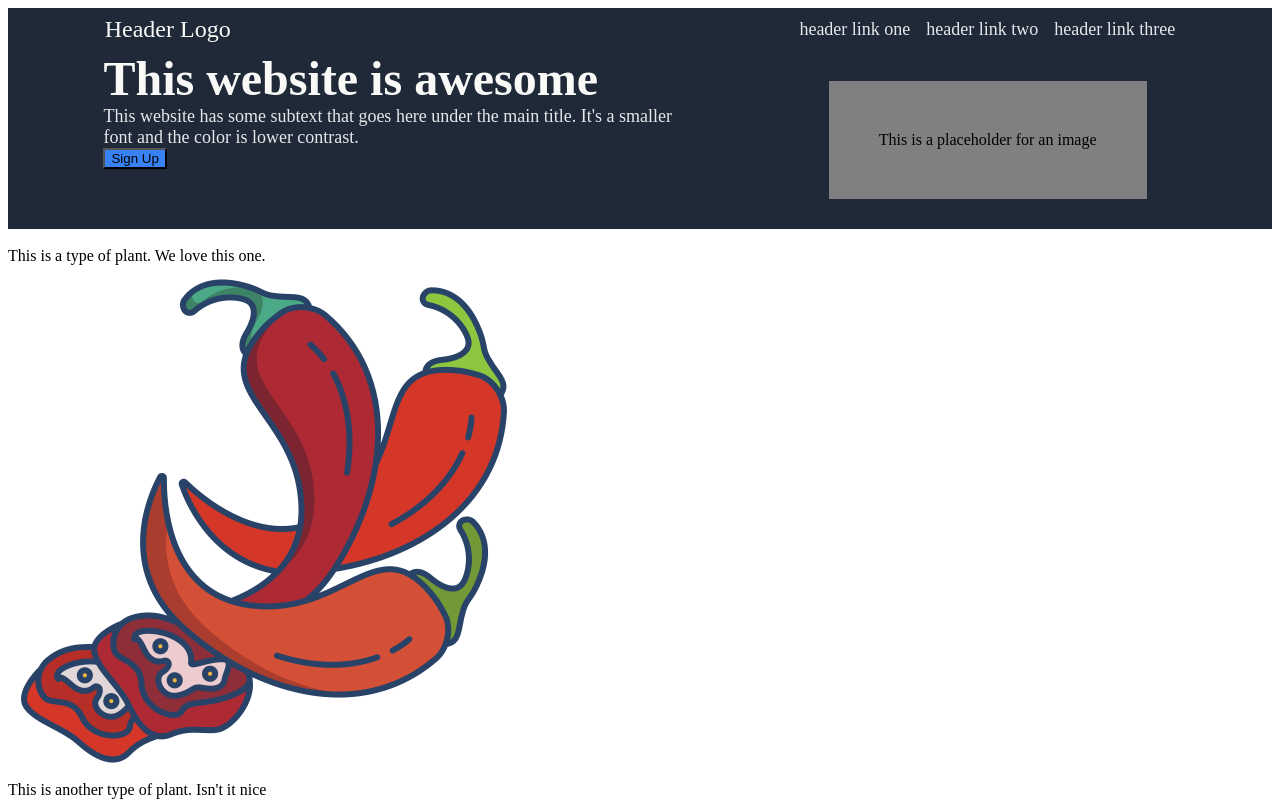
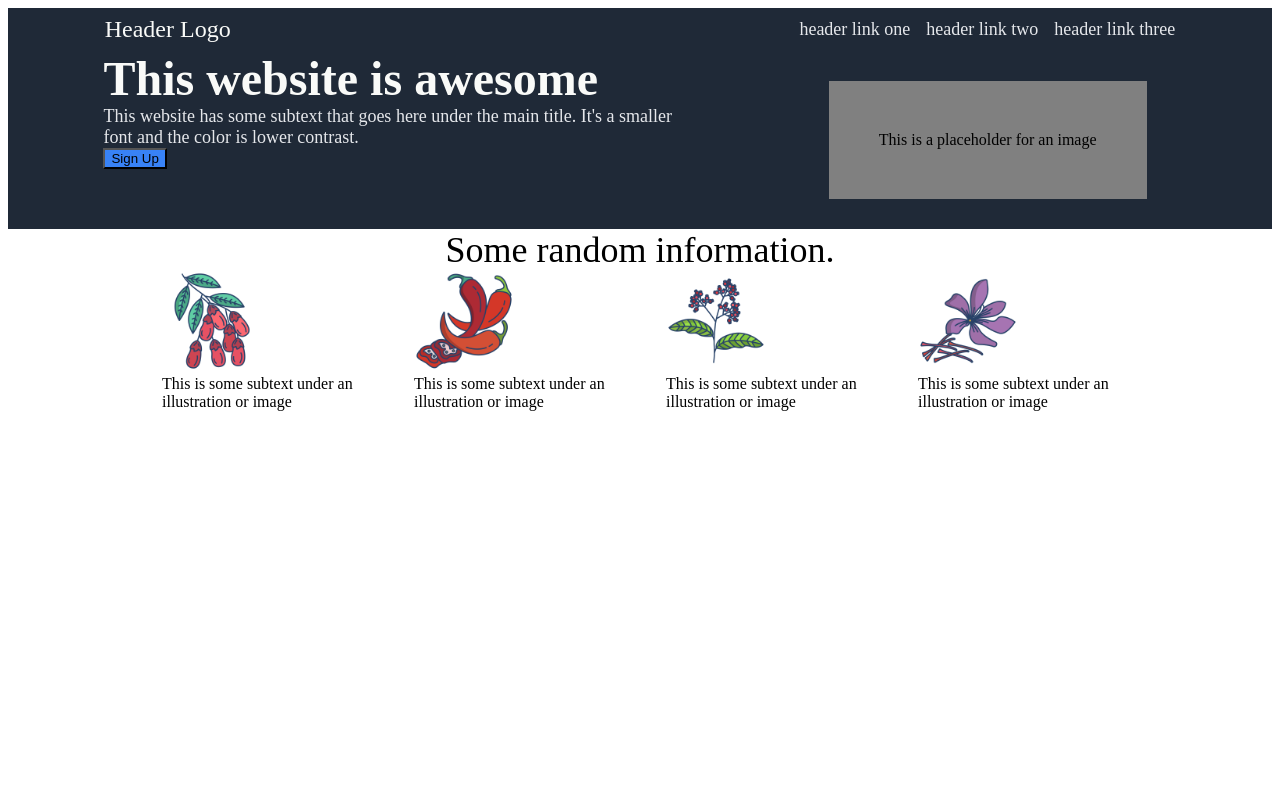
Before and after one commit to psierrajs/landing_page, a plain HTML site: page index.html in a window 1280 px wide. Shown: the top 803 px of the page. Drawn offline with Linux system fonts and the light colour scheme.

Commit message:
added second section needs to improve formating and replace pictures

```diff
--- a/index.html
+++ b/index.html
@@ -32,22 +32,25 @@
 
    <!--Below is the second section, with title "Some random information" and four ilustrations with text -->
     <div class="section2">
+        <div class="info-header">Some random information.
+        </div>
         <div class="container2">
+
             <div class="info">
-              <img src="image.png" alt="">
-              <div class="text">This is a type of plant. We love this one.</div>
+              <img src="./images/barberry.png" alt="barberry">
+              <div class="text">This is some subtext under an illustration or image</div>
             </div>
             <div class="info">
               <img src="./images/chilli.png" alt="chili">
-              <div class="text">This is another type of plant. Isn't it nice</div>
+              <div class="text">This is some subtext under an illustration or image</div>
             </div>
             <div class="info">
               <img src="./images/pepper.png" alt="pepper">
-              <div class="text">We have so many plants. Yay plants.</div>
+              <div class="text">This is some subtext under an illustration or image</div>
             </div>
             <div class="info">
               <img src="./images/saffron.png" alt="saffron">
-              <div class="text">I'm running out of things to say about plants.</div>
+              <div class="text">This is some subtext under an illustration or image</div>
             </div>
           </div>
     </div>
--- a/style.css
+++ b/style.css
@@ -60,3 +60,28 @@ a {
     display: flex;
     justify-content: space-evenly;
 }
+
+.container2 {
+    display: flex;
+    justify-content: center;
+
+    gap: 52px;
+}
+
+.info {
+    max-width: 200px;
+}
+
+img {
+    width: 100px;
+    height: 100px;
+}
+
+.info-header {
+    display: flex;
+    justify-content: center;
+    align-items: center;
+    font-size: 36px;
+    color: 1F2937;
+    font-wight: 800px;
+}
```
